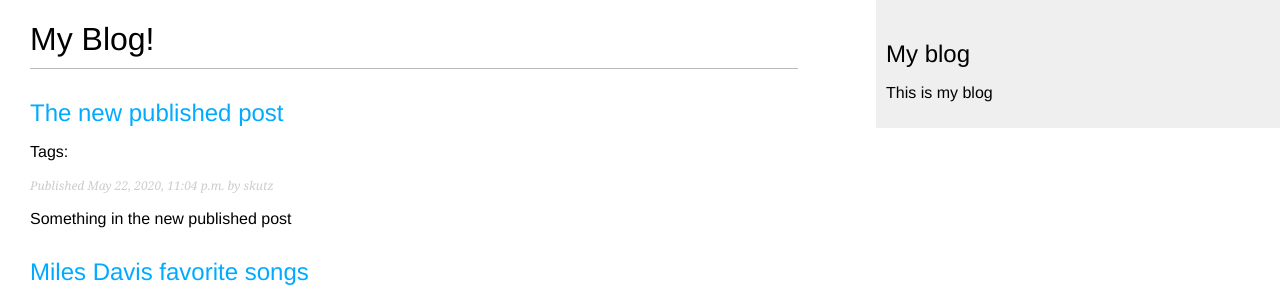
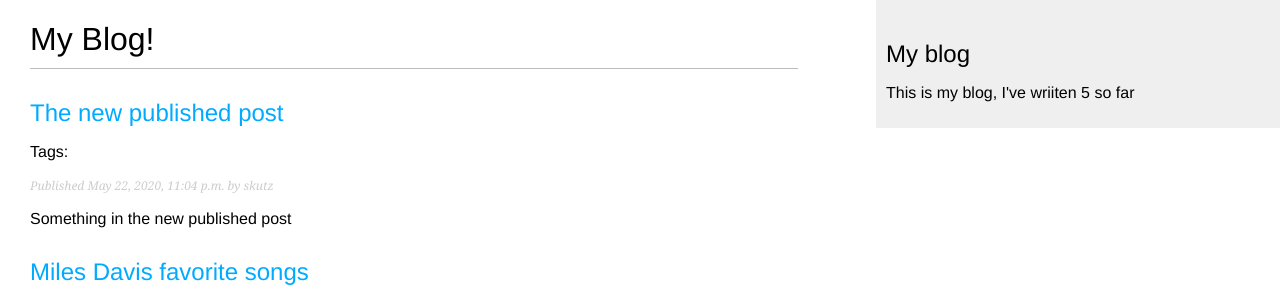
Before and after one commit to stevekutz/django_blog_postgres, a Django app: page /blog/ in a window 1280 px wide. Shown: the top 300 px of the page. Run offline with Django 3.2, Linux system fonts and the light colour scheme; data comes from the database, SQL or seed files in the repository; parts of the project's set-up code (start-up, migrations or seed data) failed here and were passed over.

Commit message:
update base.html to use custom tags

```diff
--- a/mysite/blog/templates/blog/base.html
+++ b/mysite/blog/templates/blog/base.html
@@ -1,3 +1,4 @@
+{% load blog_tags %}
 {% load static %}
 <!DOCTYPE html>
 <html>
@@ -16,7 +17,7 @@
 
         <div id = "sidebar">
             <h2> My blog </h2>
-            <p> This is my blog </p>
+            <p> This is my blog, I've wriiten {% total_posts %} so far </p>
         </div>
 
     </body>
```
Also changed, not shown: README.MD.
